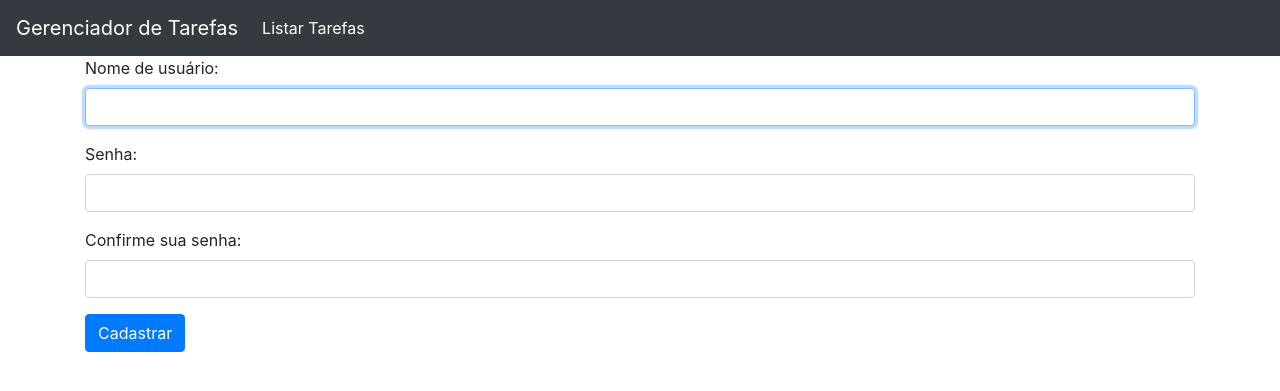
After one commit to vinniciusJ/semana_python_django, a Django app: page /cadastrar_usuario/ in a window 1280 px wide. The commit adds this page. Shown: the top 391 px of the page. Run offline with Django 3.2, Linux system fonts and the light colour scheme; some libraries are stand-ins or nearby versions.

Commit message:
Cadastro de usuário concluido

```diff
--- a/gerenciador_tarefas/app/templates/tarefas/form_tarefa.html
+++ b/gerenciador_tarefas/app/templates/tarefas/form_tarefa.html
@@ -25,7 +25,7 @@
         {{ form_tarefa.prioridade.erros }}
     </div>
     <div class="form-group">
-        <input type="submit" value="Salvar" class="btn btn-light">
+        <input type="submit" value="Salvar" class="btn btn-primary">
     </div>
 </form>
 
--- /dev/null
+++ b/gerenciador_tarefas/app/templates/usuarios/form_usuario.html
@@ -0,0 +1,28 @@
+{% extends 'base.html' %}
+{% load meus_filtros %}
+{% block conteudo %}
+
+<form method="post">
+    {% csrf_token %}
+    <div class="form-group">
+        <label>Nome de usuário: </label>
+        {{ form_usuario.username | addClass:'form-control'}}
+        {{ form_usuario.username.erros }}
+    </div>
+    <div class="form-group">
+        <label>Senha: </label>
+        {{ form_usuario.password1 | addClass:'form-control'}}
+        {{ form_usuario.password1.erros }}
+    </div>
+    <div class="form-group">
+        <label>Confirme sua senha: </label>
+        {{ form_usuario.password2 | addClass:'form-control'}}
+        {{ form_usuario.password2.erros }}
+    </div>
+    <div class="form-group">
+        <input type="submit" value="Cadastrar" class="btn btn-primary">
+    </div>
+
+</form>
+
+{% endblock %}
--- a/gerenciador_tarefas/app/urls.py
+++ b/gerenciador_tarefas/app/urls.py
@@ -1,10 +1,11 @@
-from django.contrib import admin
 from django.urls import path
-from .views import *
+from .views.tarefa_views import *
+from .views.usuario_views import *
 
 urlpatterns = [
     path('listar_tarefas/', listar_tarefas, name = 'listar_tarefas'),
     path('cadastrar_tarefa/', cadastrar_tarefa, name = 'cadastrar_tarefa'),
     path('editar_tarefa/<int:id>', editar_tarefa, name = 'editar_tarefa'),
-    path('remover_tarefa/<int:id>', remover_tarefa, name = 'remover_tarefa')
+    path('remover_tarefa/<int:id>', remover_tarefa, name = 'remover_tarefa'),
+    path('cadastrar_usuario/', cadastrar_usario, name = 'cadastrar_usuario')
 ]
--- /dev/null
+++ b/gerenciador_tarefas/app/views/usuario_views.py
@@ -0,0 +1,15 @@
+from django.shortcuts import render, redirect
+from django.contrib.auth.forms import UserCreationForm
+
+def cadastrar_usario(request):
+    if request.method == 'POST':
+        form_usuario = UserCreationForm(request.POST)
+
+        if form_usuario.is_valid():
+            form_usuario.save()
+
+            return redirect('listar_tarefas')
+    else:
+        form_usuario = UserCreationForm()
+
+    return render(request, 'usuarios/form_usuario.html', {'form_usuario':form_usuario})
```
Also changed, not shown: gerenciador_tarefas/app/views.py (deleted, +0 -63 lines), gerenciador_tarefas/app/views/tarefa_views.py (added, +63 -0 lines), gerenciador_tarefas/__init__.py (added), gerenciador_tarefas/app/views/__init__.py (added), gerenciador_tarefas/db.sqlite3 (added), 1 other file.
